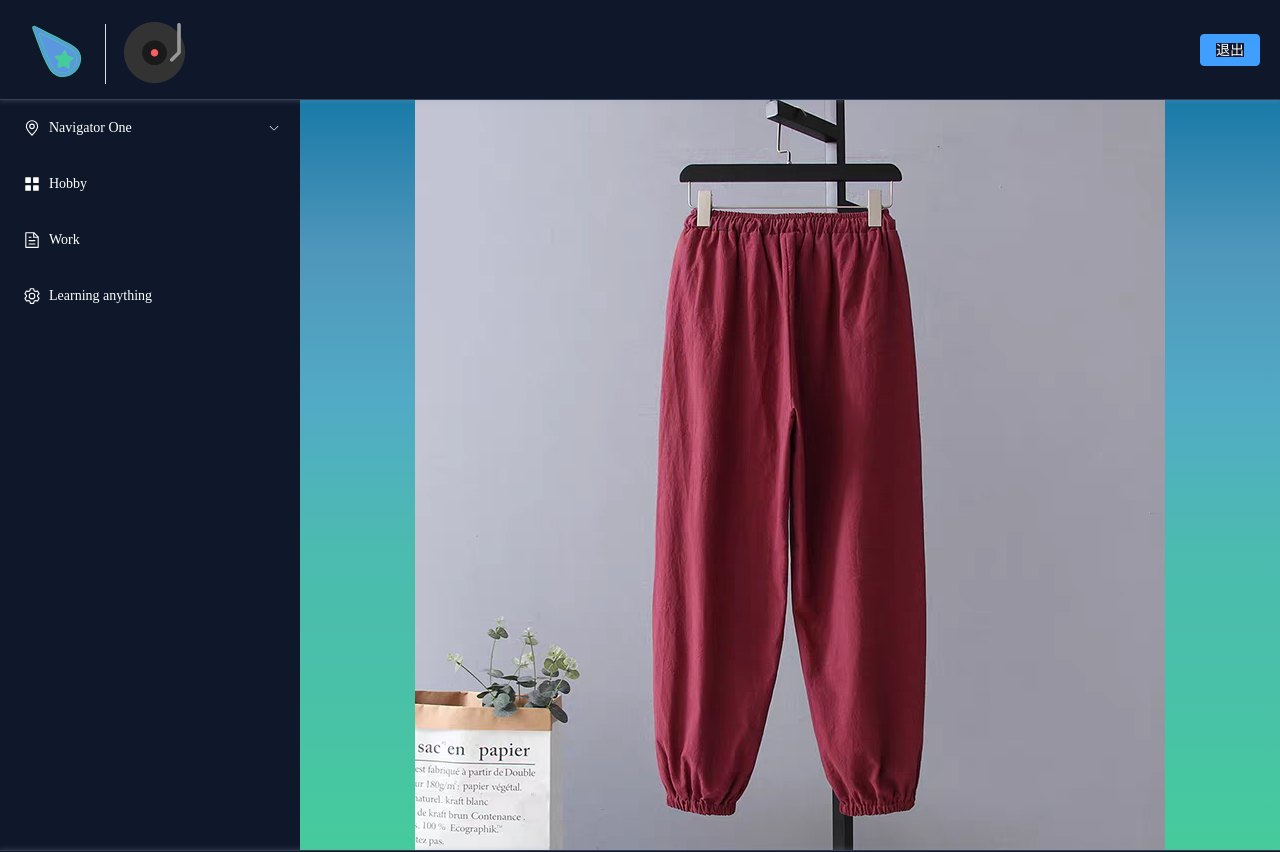
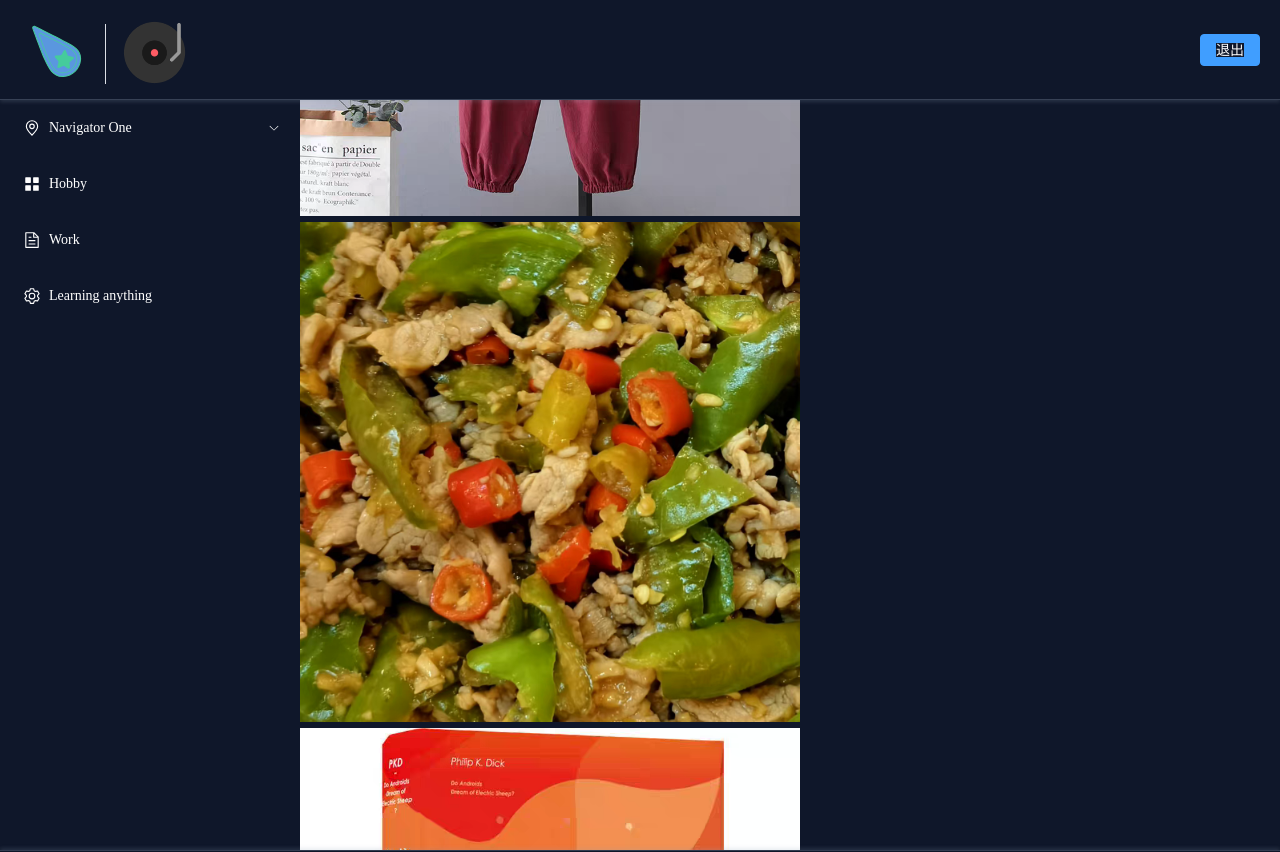
Before and after one commit to SyqJzcX/Ykz_vue3_web, a Vue app: page /main/hobby in a window 1280 px wide. Shown: the top 852 px of the page. Built offline with nearby package versions, Linux system fonts and the light colour scheme.

Commit message:
Ninth commit.

```diff
--- a/src/views/main/hobby/index.vue
+++ b/src/views/main/hobby/index.vue
@@ -4,7 +4,11 @@
 
 <template>
     <div class="container">
-        <img src="@/assets/image/main/hobby/red_trousers.png" alt="Red Trousers" />
+        <span>
+            <img src="@/assets/image/main/hobby/red_trousers.png" alt="Red Trousers" height="500px" />
+            <img src="@/assets/image/main/hobby/cook.jpg" alt="Cook" height="500px" />
+            <img src="@/assets/image/main/hobby/sheep.png" alt="Sheep" height="500px" />
+        </span>
     </div>
 </template>
 
@@ -17,7 +21,9 @@
     display: flex;
     justify-content: center;
     align-items: center;
-    font-size: 24px; /* 设置字体大小 */
-    color: #333; /* 设置字体颜色 */
+    font-size: 24px;
+    /* 设置字体大小 */
+    color: #333;
+    /* 设置字体颜色 */
 }
 </style>
--- a/src/views/main/learning/index.vue
+++ b/src/views/main/learning/index.vue
@@ -4,7 +4,6 @@
 
 <template>
     <div class="container">
-        <img src="@/assets/image/main/learn_anything/cook.jpg" alt="Learn Image" height="750px" width="750px"/>
     </div>
 </template>
 
```
Also changed, not shown: src/assets/image/main/hobby/cook.jpg (renamed from src/assets/image/main/learn_anything/cook.jpg), src/assets/image/main/hobby/sheep.png (added).
